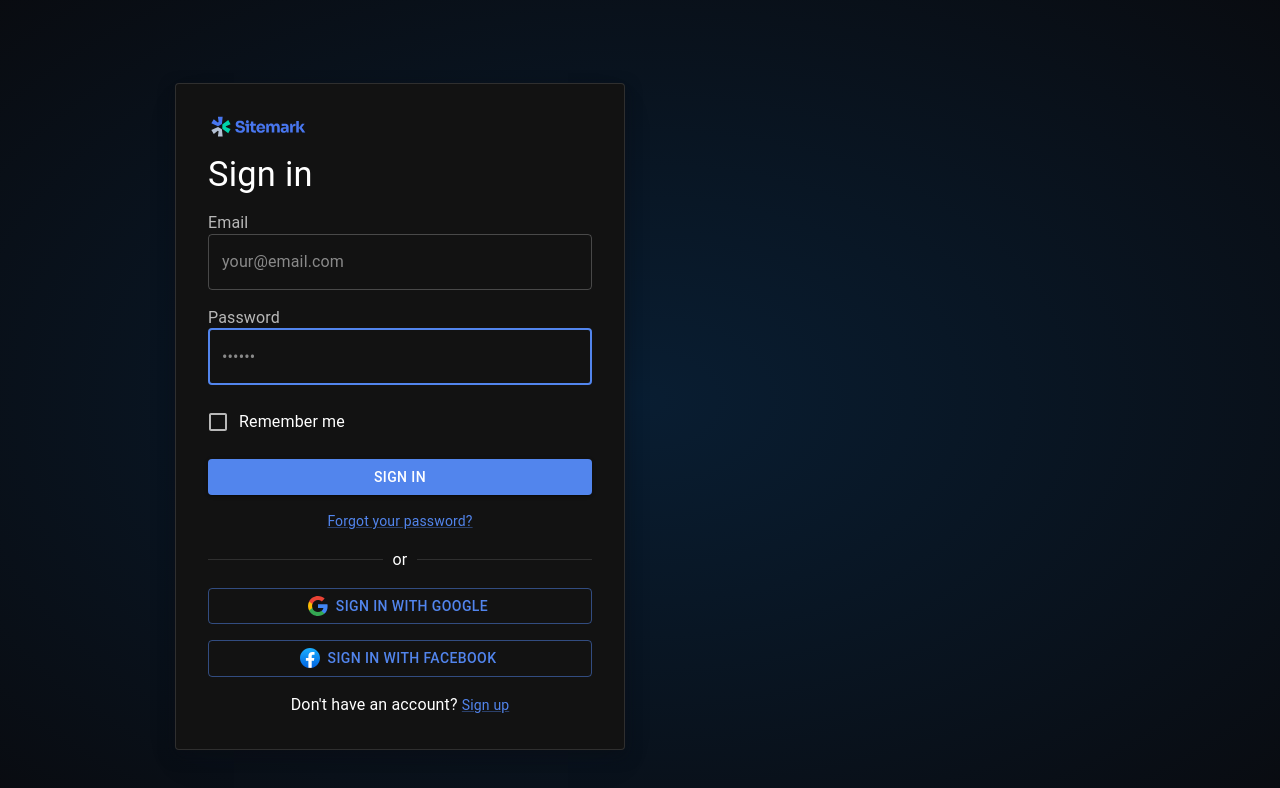
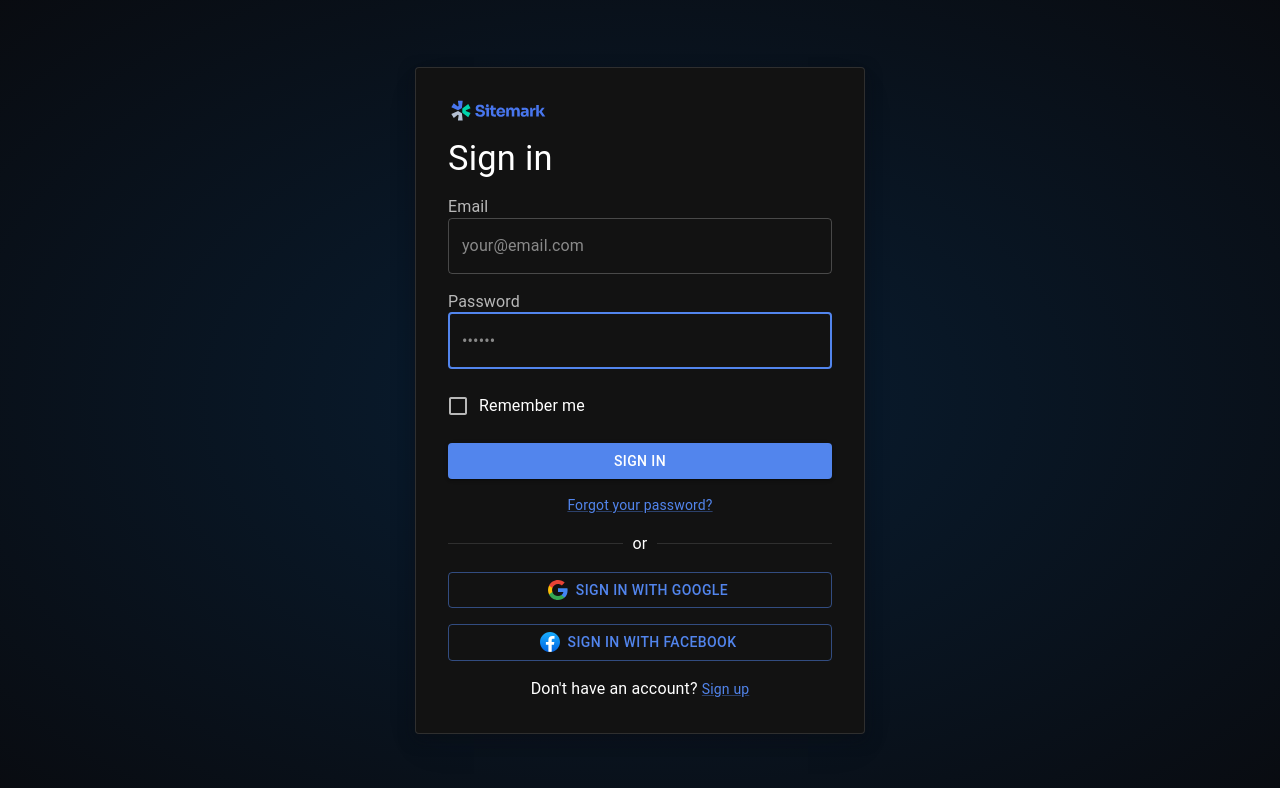
Before and after one commit to trustgraph-ai/simple-config-ui, a React (Vite) app: page / in a window 1280 px wide. Shown: the top 788 px of the page. Built offline with nearby package versions, Linux system fonts and the light colour scheme; no server answers.

Commit message:
Centralise the app using Container

```diff
--- a/src/App.scss
+++ b/src/App.scss
@@ -1,11 +1,5 @@
 #root {
-    margin: 0 auto;
-    padding: 1rem;
-    height: 100vh;
 }
 
 body {
-    width: 100vh;
-    height: 100vh;
-    margin: 0;
 }
--- a/src/index.css
+++ b/src/index.css
@@ -10,10 +10,6 @@
 }
 
 body {
-  display: flex;
-  place-items: center;
-  min-width: 320px;
-  min-height: 100vh;
 }
 
 h1 {
--- a/src/simple-editor/SimpleEditor.scss
+++ b/src/simple-editor/SimpleEditor.scss
@@ -5,12 +5,14 @@
     font-size: small;
 }
 
+/*
 .editor {
     width: 90vw;
     margin-left: auto;
     margin-right: auto;
     margin-top: 1rem;
 }
+*/
 
 .parameters {
     max-width: 50rem;
--- a/src/simple-editor/SimpleEditor.tsx
+++ b/src/simple-editor/SimpleEditor.tsx
@@ -1,7 +1,7 @@
 
 import React from 'react';
 
-import { Box } from '@mui/material';
+import { Container } from '@mui/material';
 
 import Banner from './Banner.tsx';
 import Configuration from './configuration/Configuration.tsx';
@@ -12,10 +12,10 @@ const SimpleEditor: React.FC = () => {
 
     return (
 
-        <Box className="editor">
+        <Container maxWidth="lg" sx={{mt: '1rem'}}>
             <Banner/>
             <Configuration/>
-        </Box>
+        </Container>
 
     );
 
```
